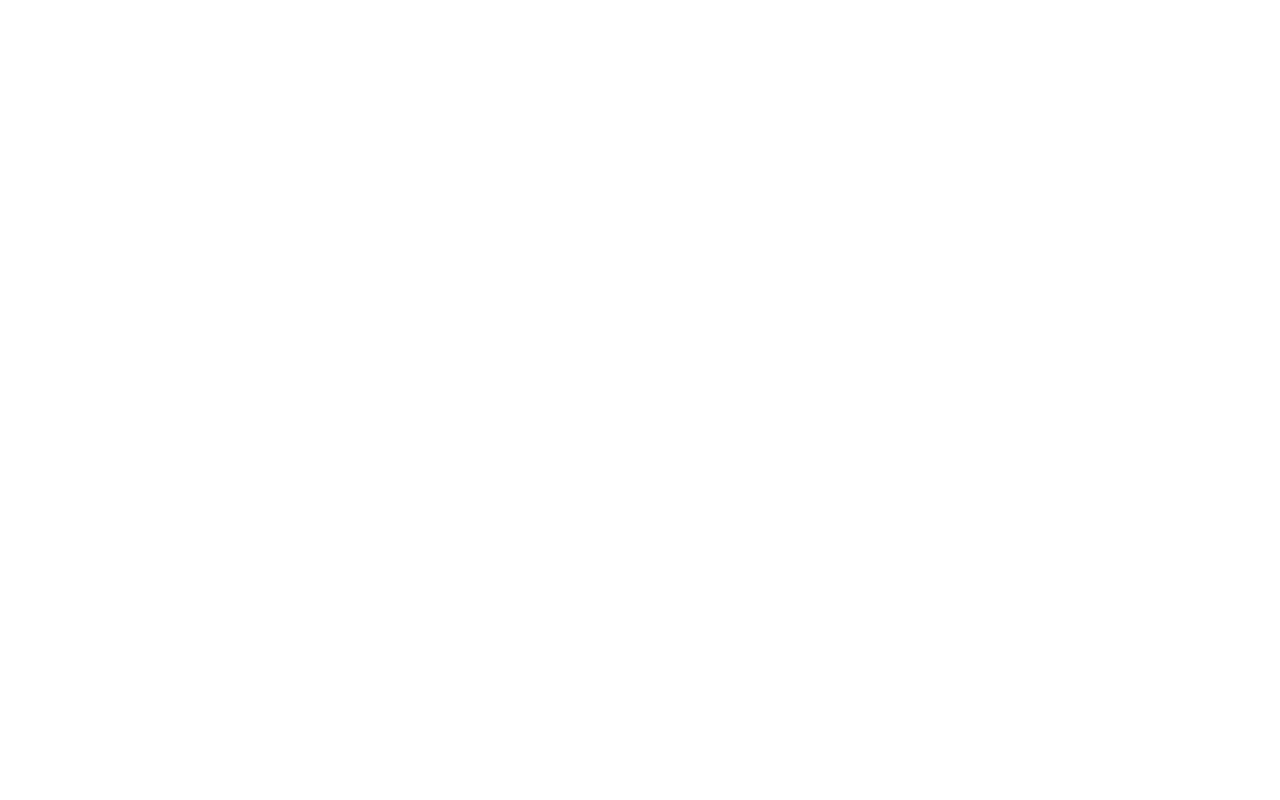
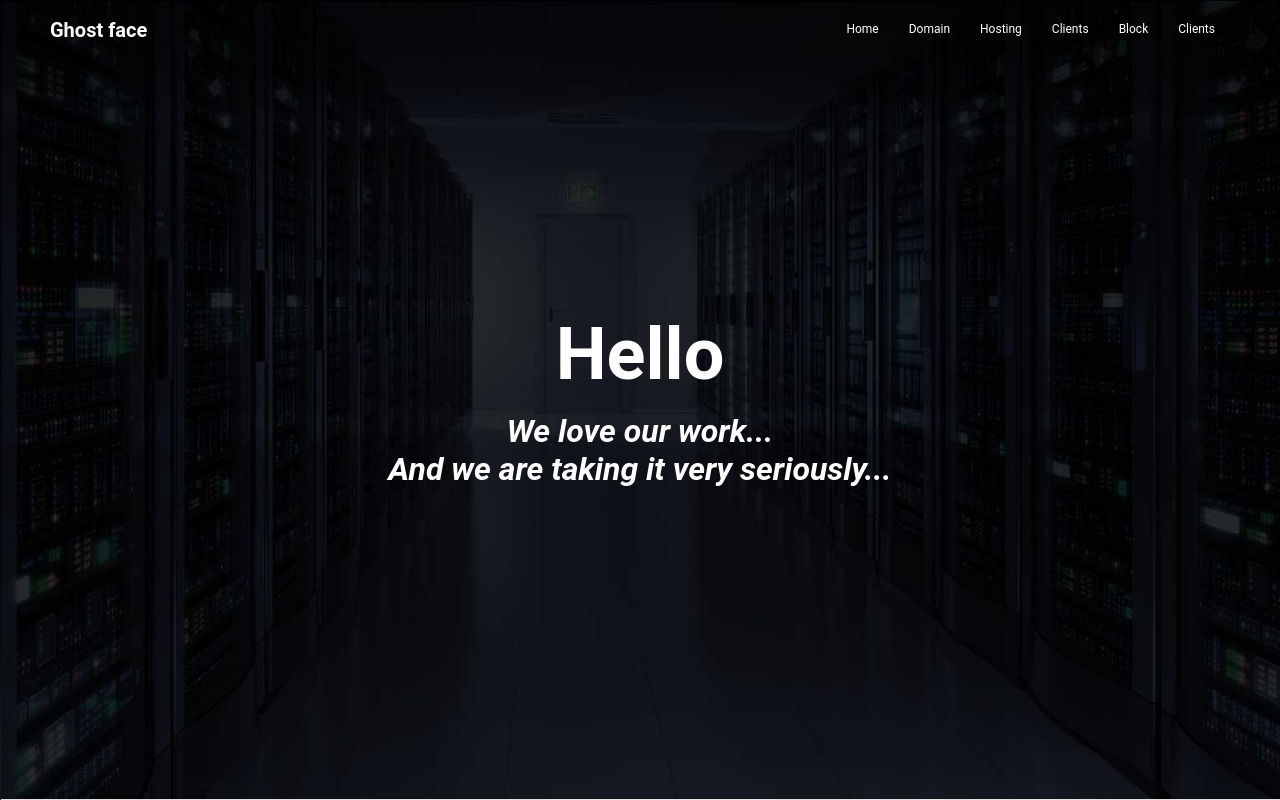
Before and after one commit to VladimirAfonin/sass_proj, a website: page public/index.html in a window 1280 px wide. Drawn offline with Linux system fonts and the light colour scheme.

Commit message:
- add nav & header

```diff
--- a/gulpfile.js
+++ b/gulpfile.js
@@ -43,4 +43,4 @@ gulp.task('serve', function(){
 
 });
 
-gulp.task('default', ['serve']);
+gulp.task('default', ['scss', 'serve']);
--- a/public/index.html
+++ b/public/index.html
@@ -2,13 +2,59 @@
 <html lang="en">
 <head>
     <meta charset="UTF-8">
-    <meta name="viewport"
-          content="width=device-width, user-scalable=no, initial-scale=1.0, maximum-scale=1.0, minimum-scale=1.0">
-    <meta http-equiv="X-UA-Compatible" content="ie=edge">
     <title>Sass Project</title>
     <link rel="stylesheet" href="bundle.min.css">
 </head>
 <body>
-
+<div class="wrapper">
+    <div class="first-screen">
+        <nav class="nav view-port">
+            <div class="nav__brand">Ghost face</div>
+            <ul class="nav__menu">
+                 <li class="nav__item">
+                     <a href="#" class="nav__link">
+                         Home
+                         <span class="nav__menu-border"></span>
+                     </a>
+                 </li>
+                <li class="nav__item">
+                    <a href="#" class="nav__link">
+                        Domain
+                        <span class="nav__menu-border"></span>
+                    </a>
+                </li>
+                <li class="nav__item">
+                    <a href="#" class="nav__link">
+                        Hosting
+                        <span class="nav__menu-border"></span>
+                    </a>
+                </li>
+                <li class="nav__item">
+                    <a href="#" class="nav__link">
+                        Clients
+                        <span class="nav__menu-border"></span>
+                    </a>
+                </li>
+                <li class="nav__item">
+                    <a href="#" class="nav__link">
+                        Block
+                        <span class="nav__menu-border"></span>
+                    </a>
+                </li>
+                <li class="nav__item">
+                    <a href="#" class="nav__link">
+                        Clients
+                        <span class="nav__menu-border"></span>
+                    </a>
+                </li>
+            </ul>
+        </nav>
+        <header class="header">
+            <h1 class="header__title">Hello</h1>
+            <h3 class="header__subtitle">We love our work...</h3>
+            <h3 class="header__subtitle">And we are taking it very seriously...</h3>
+        </header>
+    </div>
+</div>
 </body>
 </html>
--- /dev/null
+++ b/src/scss/head.scss
@@ -0,0 +1,22 @@
+@import "partials/mixins";
+@import "partials/params";
+
+.header {
+  @include flex-center;
+  flex: 1 0 auto;
+  color: #fff;
+  background: url('img/header_bg.jpg') no-repeat;
+  background-size: cover;
+
+  &__title {
+    font-size: 72px;
+    font-weight: bold;
+    margin-bottom: 15px;
+  }
+
+  &__subtitle {
+    font-style: italic;
+    font-size: 32px;
+  }
+
+}
--- a/src/scss/main.scss
+++ b/src/scss/main.scss
@@ -20,3 +20,17 @@ a {
   max-width: $view-port;
   margin: 0 auto;          // центрируем контент
 }
+
+.wrapper {
+  display: flex;
+  flex-direction: column;
+  width: 100%;
+  overflow: hidden;
+}
+
+.first-screen {
+  display: flex;
+  flex-direction: column;
+  flex-grow: 1; // контент по всей ширине блока
+  height: 100vh; // во весь экран клиента
+}
--- /dev/null
+++ b/src/scss/nav.scss
@@ -0,0 +1,56 @@
+@import "partials/mixins";
+@import "partials/params";
+
+$font-color: #fff;
+
+.nav {
+  position: absolute; // свеху данного хедера
+  top: 0;
+  left: 0;
+  width: 100%;
+  display: flex;
+  justify-content: space-between;
+  padding: 0 30px;
+  align-items: center;
+  flex: 0 0 $nav-height;
+  color: $font-color;
+  background: transparent; // добавим картинку и нави будет видна
+
+  &__brand {
+    margin-left: 20px;
+    font-weight: bold;
+    font-size: 20px;
+  }
+
+  &__menu {
+    @include clear-list;
+    display: flex;
+    height: $nav-height;
+  }
+
+  &__item {
+    position: relative;
+    margin: 22px 15px 5px 15px;
+    font-size: 12px;
+    &:hover {
+      .nav__menu-border {
+        opacity: 1;
+      }
+    }
+  }
+
+  &__link {
+    color: $font-color;
+  }
+
+  &__menu-border {
+    position: absolute;
+    bottom: 0;
+    display: block;
+    height: 1px;
+    width: 100%;
+    opacity: 0;
+    transition: .3s opacity;
+    background-color: $font-color;
+  }
+}
--- a/src/scss/partials/_mixins.scss
+++ b/src/scss/partials/_mixins.scss
@@ -7,3 +7,10 @@
   @include clear;
   list-style: none;
 }
+
+@mixin flex-center {
+  display: flex;
+  flex-direction: column;
+  justify-content: center;
+  align-items: center;
+}
--- a/src/scss/partials/_params.scss
+++ b/src/scss/partials/_params.scss
@@ -8,5 +8,5 @@ $orange: #f1540f;
 $footer-bg-color: #2a2a2a;
 
 // Sizes
-$nav-height: 90px;
+$nav-height: 60px;
 $view-port: 1200px;
```
Also changed, not shown: public/bundle.min.css.
